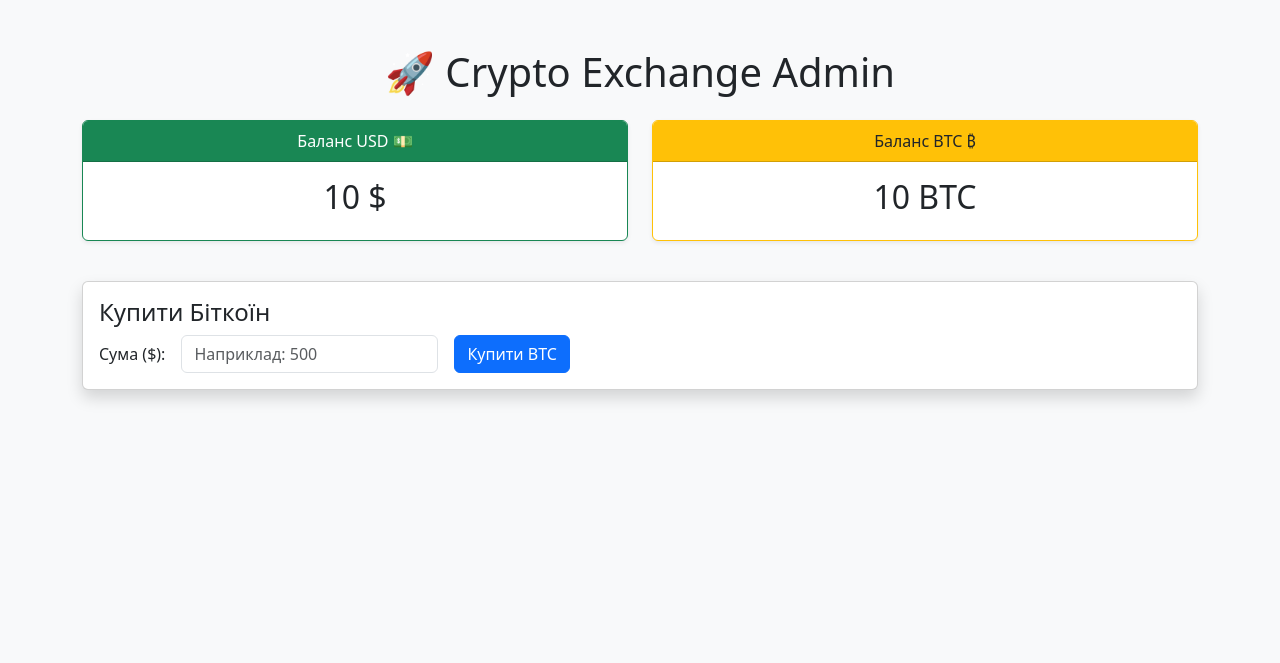
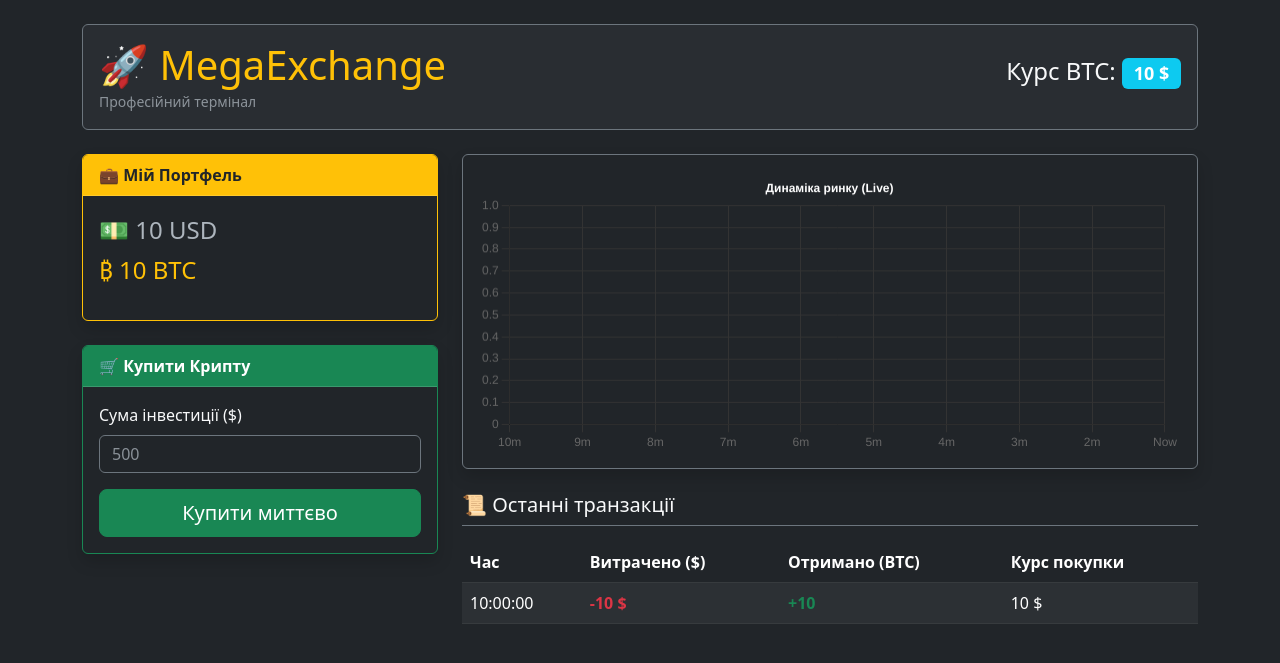
Before and after one commit to Kokos96/Crypto_exchange, a FastAPI app: template app/templates/index.html in a window 1280 px wide. Shown: the top 663 px of the page. Run offline with FastAPI, Linux system fonts and the light colour scheme; the template is opened without the code that fills it: most values are stand-ins (such as "Sample title", 1, 10 or a date in 2020).

Commit message:
feat: enhance dashboard with transaction history and dynamic BTC price chart

```diff
--- a/app/main.py
+++ b/app/main.py
@@ -1,49 +1,74 @@
+import random
 from fastapi import FastAPI, Depends, Request, Form
 from fastapi.responses import HTMLResponse
 from fastapi.templating import Jinja2Templates
 from sqlalchemy.orm import Session
+from sqlalchemy import desc
 
 from app import models, database
+
+# Створюємо таблиці при старті
+models.Base.metadata.create_all(bind=database.engine)
 
 app = FastAPI()
 templates = Jinja2Templates(directory="app/templates")
 
-print("⏳ Спроба підключення до БД...")
-# Створюємо таблиці один раз тут
-models.Base.metadata.create_all(bind=database.engine)
-print("✅ БД підключена успішно! Таблиці створені.")
+# Початкова ціна (вона буде змінюватись)
+CURRENT_BTC_PRICE = 50000.0
 
-# Головна сторінка (Dashboard)
 @app.get("/", response_class=HTMLResponse)
 def read_root(request: Request, db: Session = Depends(database.get_db)):
-    print("➡️ Запит отримано! Починаю шукати в базі...")
+    # 1. Знаходимо гаманець
+    wallet = db.query(models.Wallet).filter(models.Wallet.username == "trader_1").first()
 
-    # Шукаємо гаманець
-    wallet = db.query(models.Wallet).filter(models.Wallet.username == "trader_1").first()
-    print(f"✅ Результат пошуку: {wallet}") # Додав вивід результату
-
+    # Якщо це перший запуск - даємо бонус 10к
     if not wallet:
-        print("🔧 Створюю новий гаманець...")
         wallet = models.Wallet(username="trader_1", balance_usd=10000.0, balance_btc=0.0)
         db.add(wallet)
         db.commit()
         db.refresh(wallet)
 
-    return templates.TemplateResponse("index.html", {"request": request, "wallet": wallet})
+    # 2. Витягуємо останні 5 транзакцій (сортуємо від нових до старих)
+    history = db.query(models.Transaction).filter(models.Transaction.user_id == wallet.id).order_by(desc(models.Transaction.timestamp)).limit(5).all()
+
+    # 3. Генеруємо фейкові дані для графіку (10 точок)
+    # Це імітація того, як ціна скакала останні 10 хвилин
+    chart_data = [CURRENT_BTC_PRICE + random.uniform(-500, 500) for _ in range(10)]
+
+    return templates.TemplateResponse("index.html", {
+        "request": request,
+        "wallet": wallet,
+        "price": round(CURRENT_BTC_PRICE, 2),
+        "history": history,
+        "chart_data": chart_data
+    })
 
 @app.post("/buy")
 def buy_btc(request: Request, amount: float = Form(...), db: Session = Depends(database.get_db)):
-    print(f"💰 Спроба купити на суму: {amount}")
+    global CURRENT_BTC_PRICE
+    # "Ринок реагує": ціна трохи змінюється після покупки
+    CURRENT_BTC_PRICE += random.uniform(-100, 200)
+
     wallet = db.query(models.Wallet).filter(models.Wallet.username == "trader_1").first()
 
-    price_per_btc = 50000.0
+    if wallet and wallet.balance_usd >= amount:
+        # Рахуємо скільки бітка вийде
+        btc_amount = amount / CURRENT_BTC_PRICE
 
-    if wallet and wallet.balance_usd >= amount:
+        # Оновлюємо баланс
         wallet.balance_usd -= amount
-        wallet.balance_btc += amount / price_per_btc
+        wallet.balance_btc += btc_amount
+
+        # ЗАПИСУЄМО В ІСТОРІЮ
+        new_tx = models.Transaction(
+            user_id=wallet.id,
+            amount_usd=amount,
+            amount_btc=btc_amount,
+            price_at_moment=CURRENT_BTC_PRICE
+        )
+        db.add(new_tx)
+
         db.commit()
-        print("✅ Купівля успішна!")
-    else:
-        print("❌ Недостатньо грошей!")
 
-    return templates.TemplateResponse("index.html", {"request": request, "wallet": wallet})
+    # Повертаємо користувача на головну сторінку
+    return read_root(request, db)
--- a/app/templates/index.html
+++ b/app/templates/index.html
@@ -1,52 +1,118 @@
 <!DOCTYPE html>
-<html lang="uk">
+<html lang="uk" data-bs-theme="dark">
 <head>
     <meta charset="UTF-8">
     <meta name="viewport" content="width=device-width, initial-scale=1.0">
-    <title>Crypto Exchange Dashboard</title>
+    <title>Crypto Mega Exchange</title>
     <link href="https://cdn.jsdelivr.net/npm/bootstrap@5.3.0/dist/css/bootstrap.min.css" rel="stylesheet">
+    <script src="https://cdn.jsdelivr.net/npm/chart.js"></script>
 </head>
-<body class="bg-light">
+<body class="bg-dark text-light">
 
-<div class="container mt-5">
-    <h1 class="text-center mb-4">🚀 Crypto Exchange Admin</h1>
+<div class="container mt-4">
+    <div class="d-flex justify-content-between align-items-center mb-4 p-3 rounded bg-secondary bg-opacity-10 border border-secondary">
+        <div>
+            <h1 class="text-warning mb-0">🚀 MegaExchange</h1>
+            <small class="text-muted">Професійний термінал</small>
+        </div>
+        <div class="text-end">
+            <h4>Курс BTC: <span class="badge bg-info">{{ price }} $</span></h4>
+        </div>
+    </div>
 
-    <div class="row text-center">
-        <div class="col-md-6">
-            <div class="card shadow-sm border-success mb-3">
-                <div class="card-header bg-success text-white">Баланс USD 💵</div>
+    <div class="row">
+        <div class="col-md-4">
+            <div class="card border-warning mb-4 shadow">
+                <div class="card-header bg-warning text-dark fw-bold">💼 Мій Портфель</div>
                 <div class="card-body">
-                    <h2 class="card-title">{{ wallet.balance_usd }} $</h2>
+                    <p class="fs-4 mb-1">💵 {{ wallet.balance_usd | round(2) }} USD</p>
+                    <p class="fs-4 text-warning">₿ {{ wallet.balance_btc | round(5) }} BTC</p>
+                </div>
+            </div>
+
+            <div class="card border-success shadow">
+                <div class="card-header bg-success text-white fw-bold">🛒 Купити Крипту</div>
+                <div class="card-body">
+                    <form action="/buy" method="post">
+                        <div class="mb-3">
+                            <label class="form-label text-light">Сума інвестиції ($)</label>
+                            <input type="number" name="amount" class="form-control bg-dark text-light border-secondary" placeholder="500" required>
+                        </div>
+                        <button type="submit" class="btn btn-success w-100 btn-lg">Купити миттєво</button>
+                    </form>
                 </div>
             </div>
         </div>
-        <div class="col-md-6">
-            <div class="card shadow-sm border-warning mb-3">
-                <div class="card-header bg-warning text-dark">Баланс BTC ₿</div>
+
+        <div class="col-md-8">
+            <div class="card mb-4 bg-dark border-secondary shadow">
                 <div class="card-body">
-                    <h2 class="card-title">{{ wallet.balance_btc }} BTC</h2>
+                    <canvas id="btcChart" height="120"></canvas>
                 </div>
             </div>
-        </div>
-    </div>
 
-    <div class="card shadow mt-4">
-        <div class="card-body">
-            <h4 class="card-title">Купити Біткоїн</h4>
-            <form action="/buy" method="post" class="row g-3 align-items-center">
-                <div class="col-auto">
-                    <label for="amount" class="col-form-label">Сума ($):</label>
-                </div>
-                <div class="col-auto">
-                    <input type="number" id="amount" name="amount" class="form-control" placeholder="Наприклад: 500">
-                </div>
-                <div class="col-auto">
-                    <button type="submit" class="btn btn-primary">Купити BTC</button>
-                </div>
-            </form>
+            <h5 class="border-bottom pb-2 border-secondary">📜 Останні транзакції</h5>
+            <div class="table-responsive">
+                <table class="table table-dark table-striped table-hover mt-2">
+                    <thead>
+                        <tr>
+                            <th>Час</th>
+                            <th>Витрачено ($)</th>
+                            <th>Отримано (BTC)</th>
+                            <th>Курс покупки</th>
+                        </tr>
+                    </thead>
+                    <tbody>
+                        {% for tx in history %}
+                        <tr>
+                            <td>{{ tx.timestamp.strftime('%H:%M:%S') }}</td>
+                            <td class="text-danger fw-bold">-{{ tx.amount_usd }} $</td>
+                            <td class="text-success fw-bold">+{{ tx.amount_btc | round(5) }}</td>
+                            <td>{{ tx.price_at_moment | round(2) }} $</td>
+                        </tr>
+                        {% endfor %}
+                    </tbody>
+                </table>
+                {% if not history %}
+                    <p class="text-center text-muted mt-3">Історія поки порожня. Зробіть першу покупку!</p>
+                {% endif %}
+            </div>
         </div>
     </div>
 </div>
 
+<script>
+    // Малюємо графік
+    const ctx = document.getElementById('btcChart').getContext('2d');
+    const chartData = {{ chart_data }}; // Отримуємо дані прямо з Python
+
+    new Chart(ctx, {
+        type: 'line',
+        data: {
+            labels: ['10m', '9m', '8m', '7m', '6m', '5m', '4m', '3m', '2m', 'Now'],
+            datasets: [{
+                label: 'Bitcoin Price (USD)',
+                data: chartData,
+                borderColor: '#ffc107', // Жовтий колір бітка
+                borderWidth: 2,
+                tension: 0.4, // Робить лінію плавною
+                fill: true,
+                backgroundColor: 'rgba(255, 193, 7, 0.1)'
+            }]
+        },
+        options: {
+            responsive: true,
+            plugins: {
+                legend: { display: false },
+                title: { display: true, text: 'Динаміка ринку (Live)', color: '#fff' }
+            },
+            scales: {
+                x: { grid: { color: '#333' } },
+                y: { grid: { color: '#333' } }
+            }
+        }
+    });
+</script>
+
 </body>
 </html>
```
Also changed, not shown: app/models.py (+20 -2 lines).
